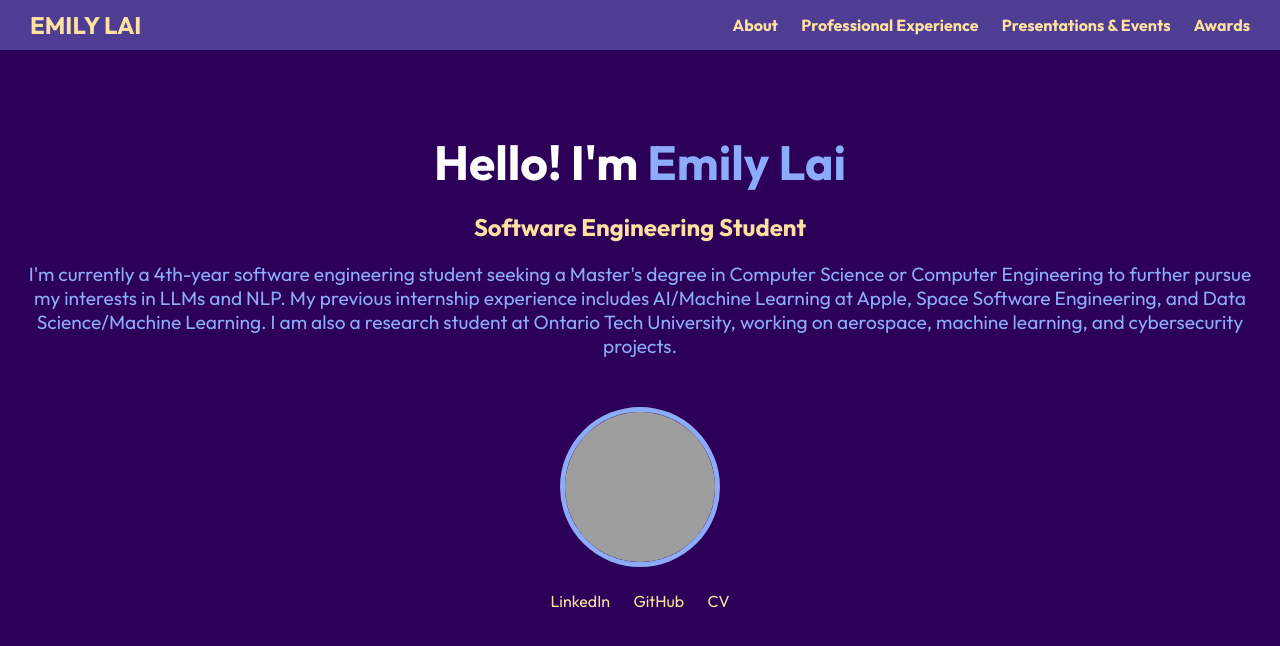
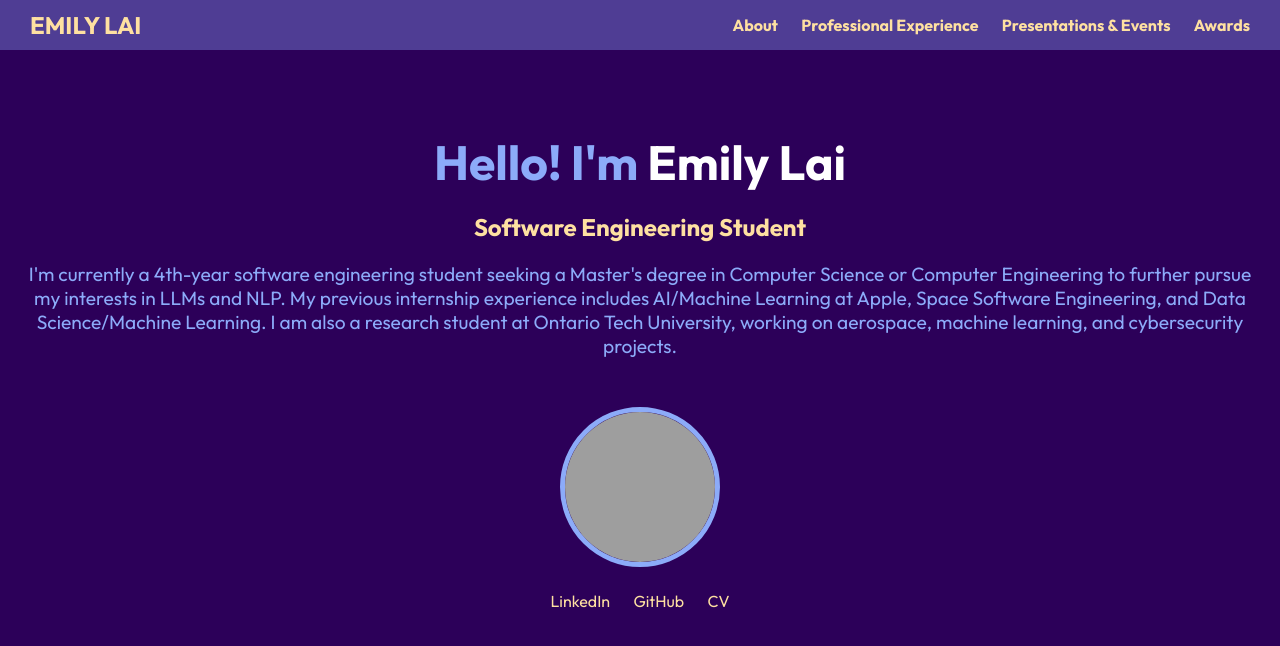
Before and after one commit to emilyirenelai/emilyirenelai.github.io, a plain HTML site: page index.html in a window 1280 px wide. Drawn offline with Linux system fonts and the light colour scheme; grey boxes are pictures that could not be loaded.

Commit message:
Update index.html

```diff
--- a/index.html
+++ b/index.html
@@ -52,6 +52,7 @@
         .main h1 {
             font-size: 3em;
             margin-bottom: 20px;
+            color:#8cabf9
         }
 
         .main h2 {
@@ -115,7 +116,7 @@
     </div>
 
     <div class="main">
-        <h1>Hello! I'm <span style="color: #8cabf9;">Emily Lai</span></h1>
+        <h1>Hello! I'm <span style="color: white;">Emily Lai</span></h1>
         <h2>Software Engineering Student</h2>
         <p>I'm currently a 4th-year software engineering student seeking a Master's degree in Computer Science or Computer Engineering
             to further pursue my interests in LLMs and NLP. My previous internship experience includes AI/Machine Learning at Apple,
```
